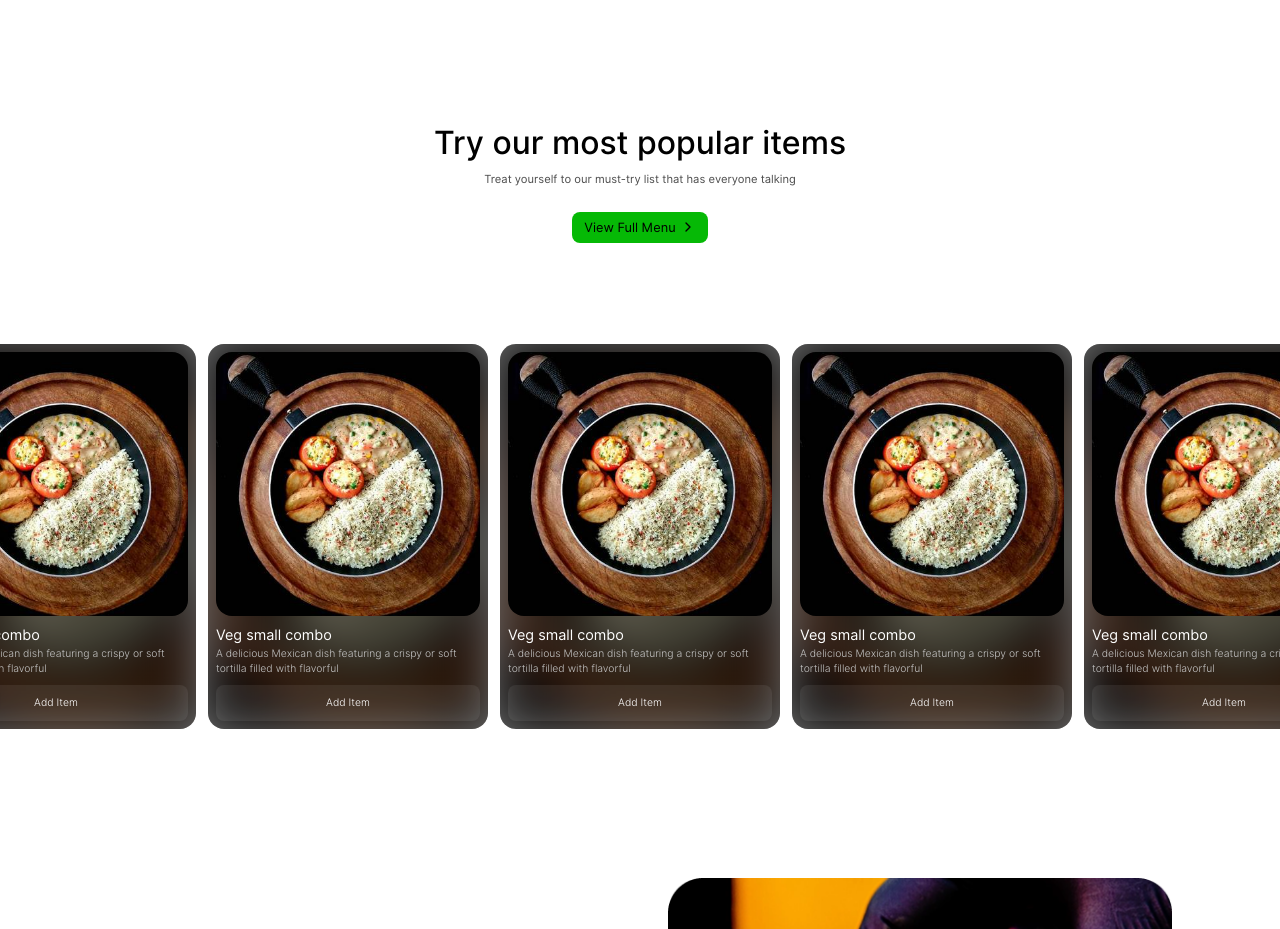
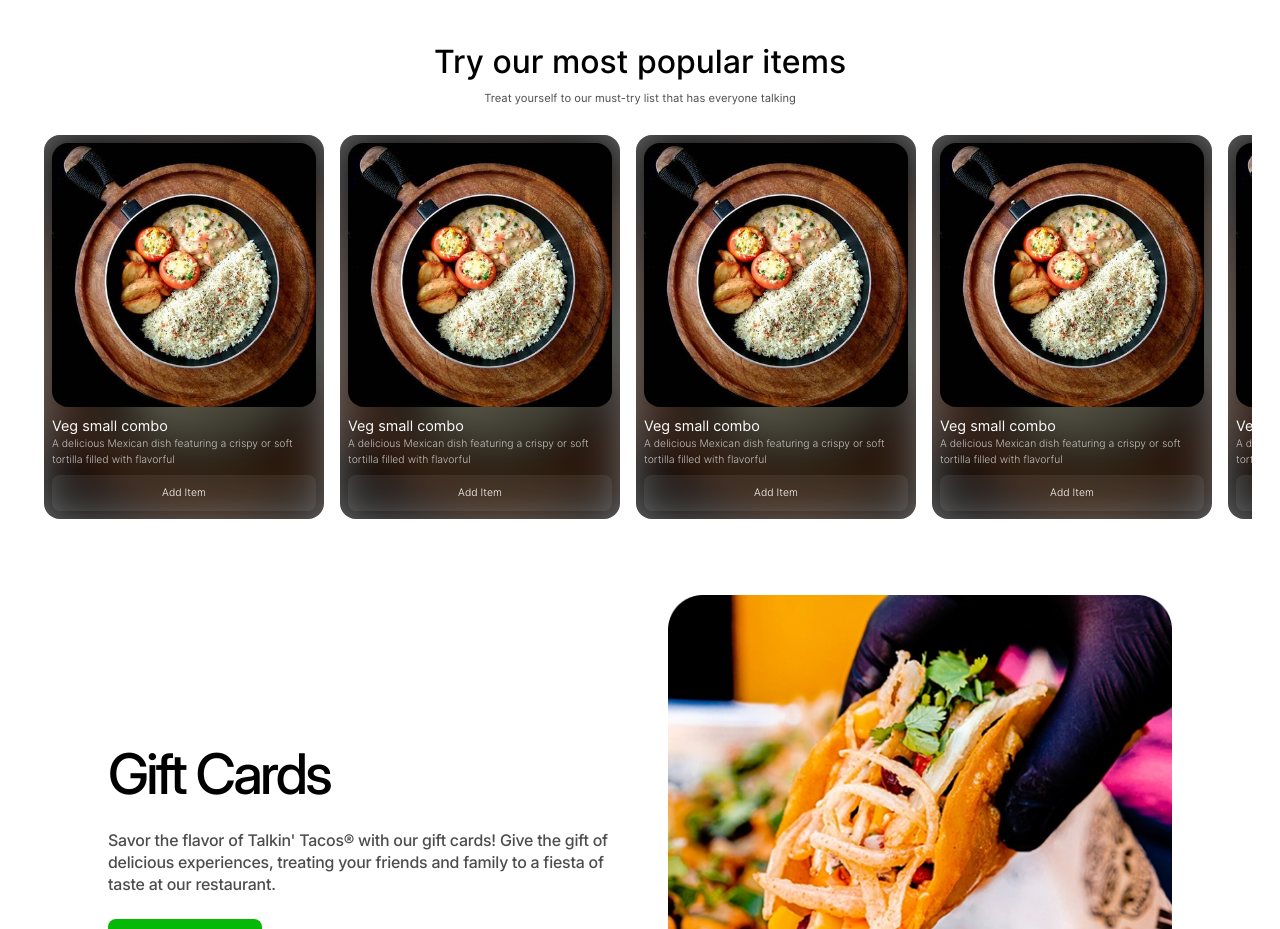
Before and after one commit to Portgas-D-Pushkar/Muncho_CMS, a Next.js app: page / in a window 1280 px wide. Shown: the part 5060-5989 px from the top of the page. Built offline with nearby package versions, Linux system fonts and the light colour scheme.

Commit message:
Drag-ui updates

```diff
--- a/src/components/Dishes.tsx
+++ b/src/components/Dishes.tsx
@@ -1,12 +1,13 @@
 import React from "react";
+import { motion } from "framer-motion";
 
 // components
-import BigBtn from "./common/BigBtn";
 import DishesCard from "./DishesCard";
 
 function Dishes() {
   return (
-    <div className="w-screen h-screen min-h-fit flex flex-col justify-evenly items-center gap-5 overflow-hidden relative px-7 py-5">
+    <div className="w-screen min-h-fit flex flex-col justify-evenly items-center gap-5 overflow-hidden relative px-7 py-5">
+      {/* Title Section */}
       <div className="w-fit h-fit flex flex-col justify-center items-center">
         <h1 className="w-[180px] sm:w-fit text-center text-black text-[1.5rem] md:text-[2rem] font-['Inter-Med'] leading-6">
           Try our most popular items
@@ -14,10 +15,18 @@ function Dishes() {
         <h6 className="w-[180px] sm:w-fit text-center text-[#4D4D4D] text-[0.7rem] font-['Inter-Reg'] mt-4">
           Treat yourself to our must-try list that has everyone talking
         </h6>
-        <BigBtn title={"View Full Menu"} link={"/"} styles="mt-6" />
       </div>
 
-      <div className="w-fit flex justify-center items-center gap-3">
+      {/* Scrollable & Draggable Dish Cards */}
+      <motion.div
+        className="w-full cursor-grab overflow-hidden"
+        whileTap={{ cursor: "grabbing" }}
+      >
+        <motion.div
+          drag="x"
+          dragConstraints={{ left: -800, right: 0 }}
+          className="flex gap-4 px-4 py-2 w-max"
+        >
           <DishesCard />
           <DishesCard />
           <DishesCard />
@@ -25,7 +34,8 @@ function Dishes() {
           <DishesCard />
           <DishesCard />
           <DishesCard />
-      </div>
+        </motion.div>
+      </motion.div>
     </div>
   );
 }
```
Lines whose indentation alone changed are shown as unchanged.
